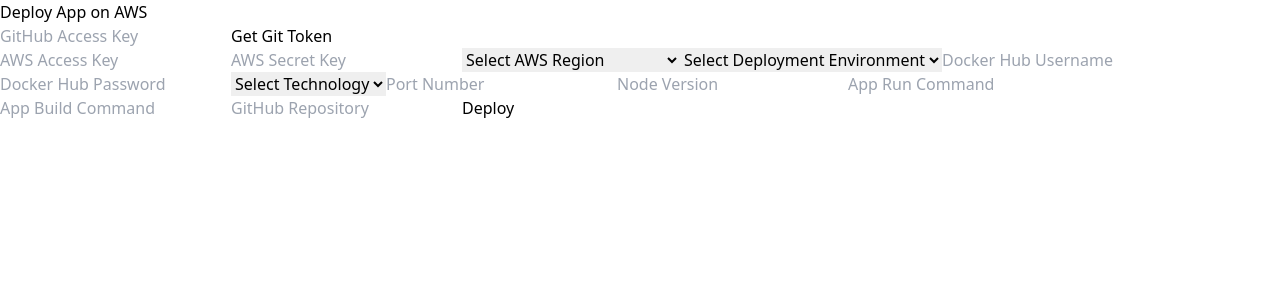
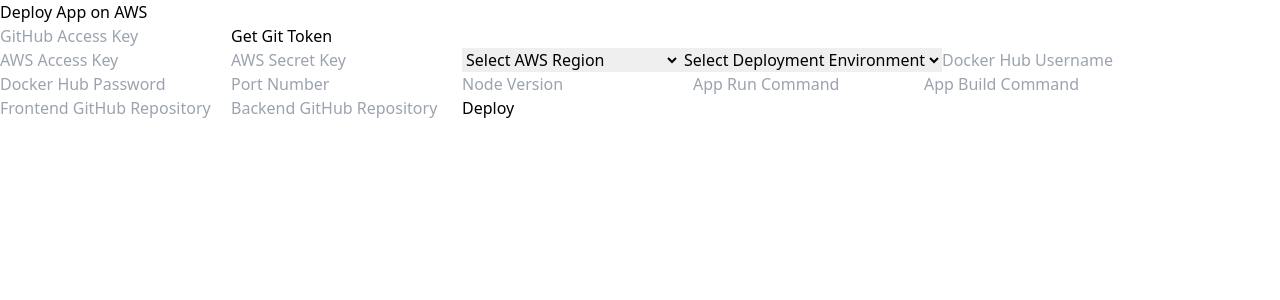
Before and after one commit to Girish-JV-2722/Devops_Node, a React (Vite) app in the folder Frontend/: page /configure/1 in a window 1280 px wide. Shown: the top 300 px of the page. Built offline with nearby package versions, Linux system fonts and the light colour scheme.

Commit message:
updated the form:added the github repo field for frontend repository

```diff
--- a/Frontend/src/components/FormPage.jsx
+++ b/Frontend/src/components/FormPage.jsx
@@ -217,14 +217,14 @@
             placeholder="Docker Hub Password"
             type="password"
           />
-          <SelectInput
+          {/* <SelectInput
             name="technology"
             value={formData?.technology}
             onChange={handleOnChange}
             options={["React", "Node"]}
             placeholder="Select Technology"
-          />
-          {formData?.technology === "React" && (
+          /> */}
+          {/* {formData?.technology === "React" && (
             <>
               <TextInput
                 name="reactVersion"
@@ -233,7 +233,7 @@
                 placeholder="React Version"
               />
             </>
-          )}
+          )} */}
           <TextInput
             name="portNumber"
             value={formData.portNumber || ""}
@@ -259,12 +259,17 @@
             placeholder="App Build Command"
           />
           <TextInput
-            name="gitUrl"
-            value={formData?.gitUrl}
+            name="frontendRepoUrl"
+            value={formData?.frontendRepoUrl}
             onChange={handleOnChange}
-            placeholder="GitHub Repository"
+            placeholder="Frontend GitHub Repository"
           />
-
+          <TextInput
+            name="backendRepoUrl"
+            value={formData?.backendRepoUrl}
+            onChange={handleOnChange}
+            placeholder="Backend GitHub Repository"
+          />
           <button
             type="submit"
             className="w-full bg-blue-600 text-white py-3 rounded-lg hover:bg-blue-700 transition duration-300"
```
